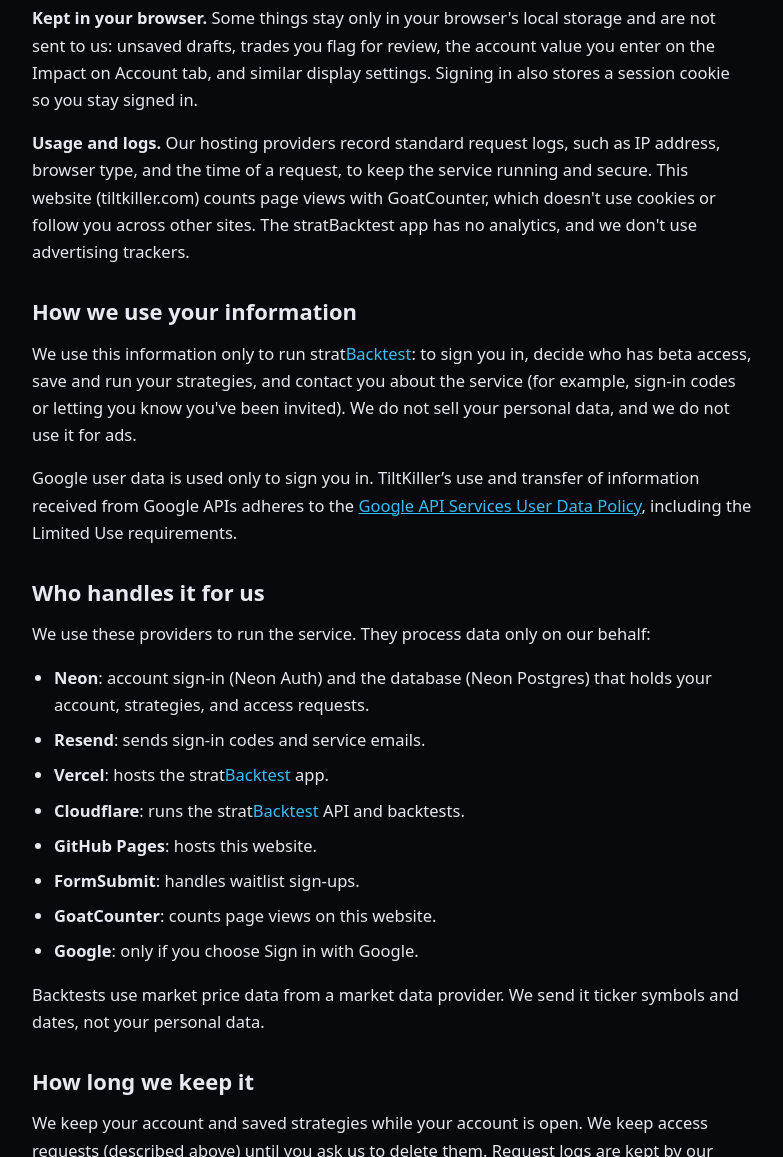
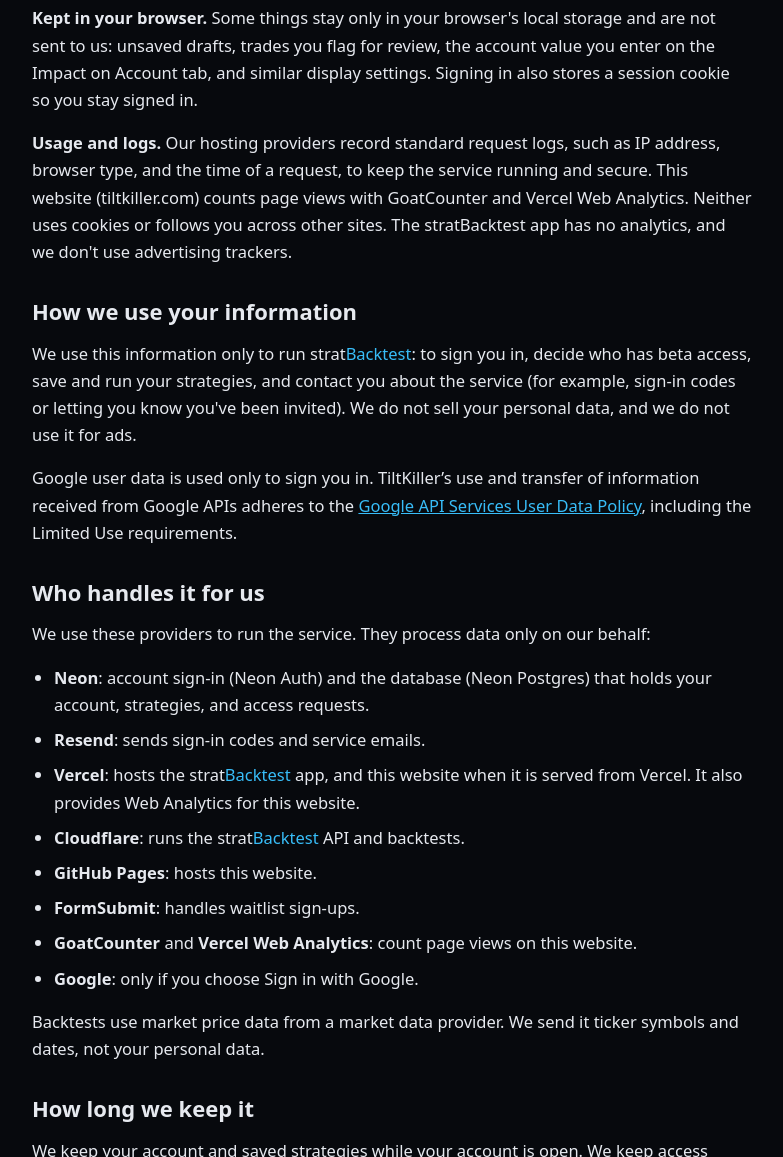
Before and after one commit to iotrader2/tiltkiller-site, a plain HTML site: page privacy/index.html in a window 1280 px wide. Shown: the part 1040-2197 px from the top of the page, without its empty margins (248-1031 px from the left). Drawn offline with Linux system fonts and the light colour scheme.

Commit message:
Add Vercel Web Analytics and trailing-slash config
Prepare the static marketing site to run on Vercel. Add the Web
Analytics script to every page, note it in the privacy policy, and
set trailingSlash so existing directory URLs keep working.

```diff
--- a/privacy/index.html
+++ b/privacy/index.html
@@ -77,7 +77,7 @@ footer .foot-links a:hover{color:var(--blue)}
   <p><b>Asking for beta access.</b> If you sign in before you're invited, you can ask to be let in. We keep your name, email, the messages you write (your 20 most recent, up to 500 characters each), how many times you asked, and when. We keep this even if we say "not now", so we can see interest and let you in later.</p>
   <p><b>What you build.</b> The strategies you create and save, their versions, and which version you tagged are stored with your account. Admins of TiltKiller can see every strategy saved in <span class="pname">strat<span>Backtest</span></span>, to run and support the service. Other users can't see yours.</p>
   <p><b>Kept in your browser.</b> Some things stay only in your browser's local storage and are not sent to us: unsaved drafts, trades you flag for review, the account value you enter on the Impact on Account tab, and similar display settings. Signing in also stores a session cookie so you stay signed in.</p>
-  <p><b>Usage and logs.</b> Our hosting providers record standard request logs, such as IP address, browser type, and the time of a request, to keep the service running and secure. This website (tiltkiller.com) counts page views with GoatCounter, which doesn't use cookies or follow you across other sites. The stratBacktest app has no analytics, and we don't use advertising trackers.</p>
+  <p><b>Usage and logs.</b> Our hosting providers record standard request logs, such as IP address, browser type, and the time of a request, to keep the service running and secure. This website (tiltkiller.com) counts page views with GoatCounter and Vercel Web Analytics. Neither uses cookies or follows you across other sites. The stratBacktest app has no analytics, and we don't use advertising trackers.</p>
 
   <h2>How we use your information</h2>
   <p>We use this information only to run <span class="pname">strat<span>Backtest</span></span>: to sign you in, decide who has beta access, save and run your strategies, and contact you about the service (for example, sign-in codes or letting you know you've been invited). We do not sell your personal data, and we do not use it for ads.</p>
@@ -88,11 +88,11 @@ footer .foot-links a:hover{color:var(--blue)}
   <ul>
     <li><b>Neon</b>: account sign-in (Neon Auth) and the database (Neon Postgres) that holds your account, strategies, and access requests.</li>
     <li><b>Resend</b>: sends sign-in codes and service emails.</li>
-    <li><b>Vercel</b>: hosts the <span class="pname">strat<span>Backtest</span></span> app.</li>
+    <li><b>Vercel</b>: hosts the <span class="pname">strat<span>Backtest</span></span> app, and this website when it is served from Vercel. It also provides Web Analytics for this website.</li>
     <li><b>Cloudflare</b>: runs the <span class="pname">strat<span>Backtest</span></span> API and backtests.</li>
     <li><b>GitHub Pages</b>: hosts this website.</li>
     <li><b>FormSubmit</b>: handles waitlist sign-ups.</li>
-    <li><b>GoatCounter</b>: counts page views on this website.</li>
+    <li><b>GoatCounter</b> and <b>Vercel Web Analytics</b>: count page views on this website.</li>
     <li><b>Google</b>: only if you choose Sign in with Google.</li>
   </ul>
   <p>Backtests use market price data from a market data provider. We send it ticker symbols and dates, not your personal data.</p>
@@ -120,5 +120,9 @@ footer .foot-links a:hover{color:var(--blue)}
   <p class="disc">TiltKiller is an educational tool and does not provide financial advice. Trading involves risk of loss. Simulated results are hypothetical and do not guarantee future results.</p>
 </div></footer>
 <script data-goatcounter="https://tiltkiller.goatcounter.com/count" async src="//gc.zgo.at/count.js"></script>
+<script>
+  window.va = window.va || function () { (window.vaq = window.vaq || []).push(arguments); };
+</script>
+<script defer src="/_vercel/insights/script.js"></script>
 </body>
 </html>
```
Also changed, not shown: backtest/index.html (+4 -0 lines), backtesting-and-progressive-exposure/index.html (+4 -0 lines), how-we-built/index.html (+4 -0 lines), index.html (+4 -0 lines), rules/index.html (+4 -0 lines), stratalerts/index.html (+4 -0 lines), stratbacktest-vs-tradingview/index.html (+4 -0 lines), stratbacktest/index.html (+4 -0 lines), terms/index.html (+4 -0 lines), trendspider-alternatives/index.html (+4 -0 lines), vercel.json (added).
